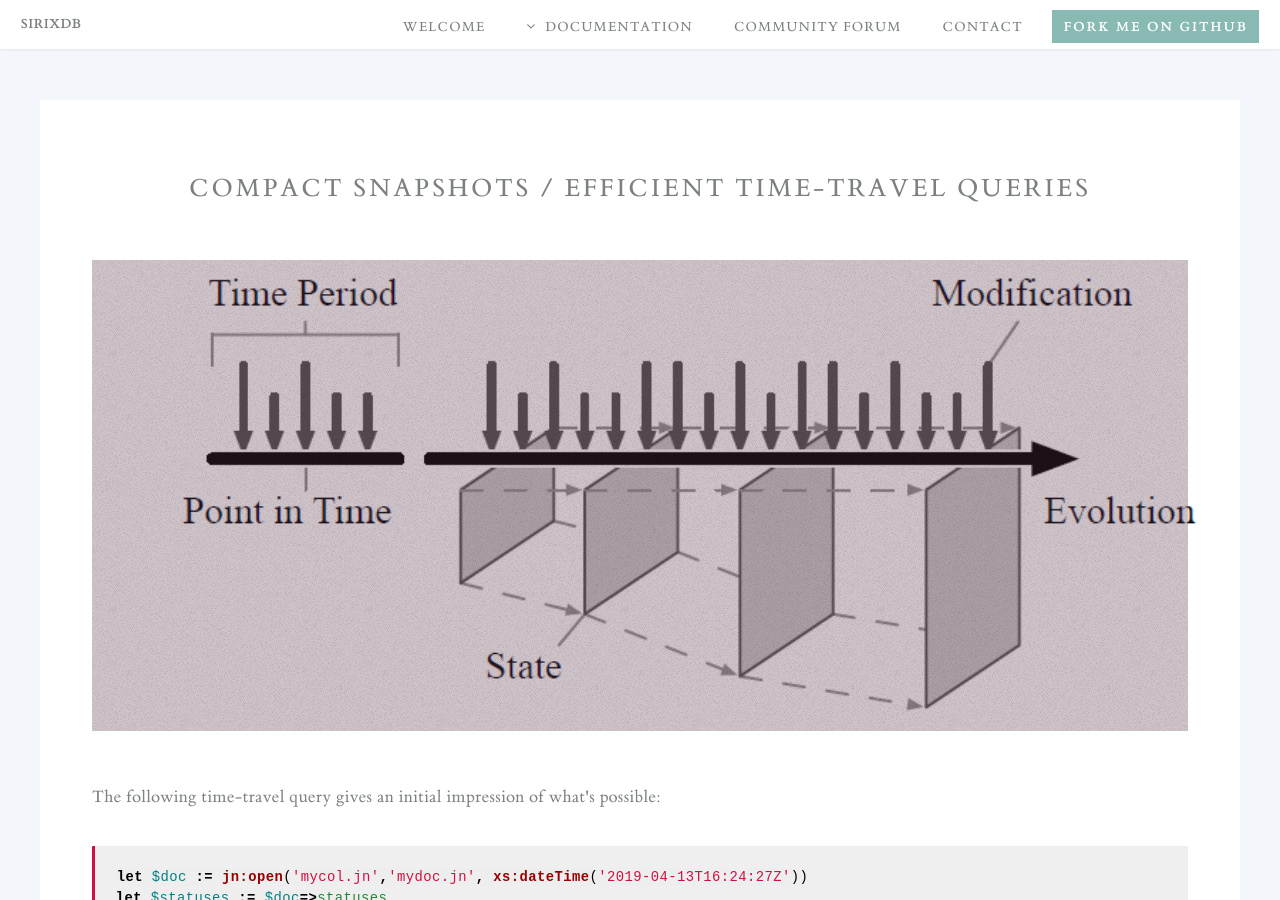
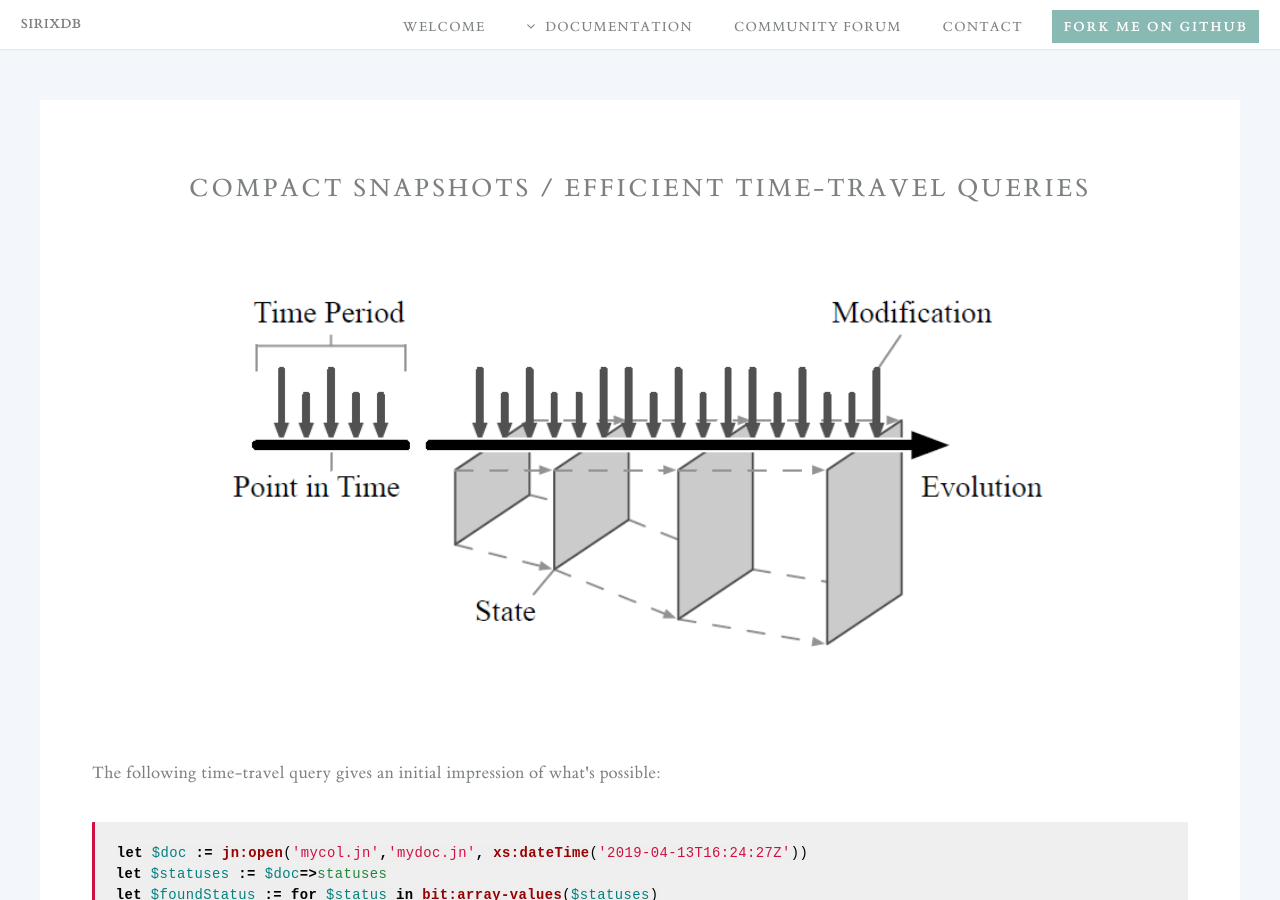
Before and after one commit to sirixdb/sirixdb.github.io, a Jekyll site: the page built from index.html, in a window 1280 px wide and 900 px high, scrolled down 1653 px. Built offline with Jekyll 4.4.1, drawn with Linux system fonts in a browser that asks for light colours.

Commit message:
Update index.html

```diff
--- a/index.html
+++ b/index.html
@@ -50,7 +50,7 @@
 <section class="wrapper style3 container special">
 	<header><h2>Compact snapshots / efficient time-travel queries</h2></header>
 	<div class="img_container">
-		<p class="image featured"><img src="images/evolution-of-state.png" style="margin: 3em 3em;"/></p>
+		<p><img src="images/evolution-of-state.png" style="margin: 3em 3em; width: 80%"/></p>
 	</div>
 	<p>The following time-travel query gives an initial impression of what's possible:</p>
 
```
